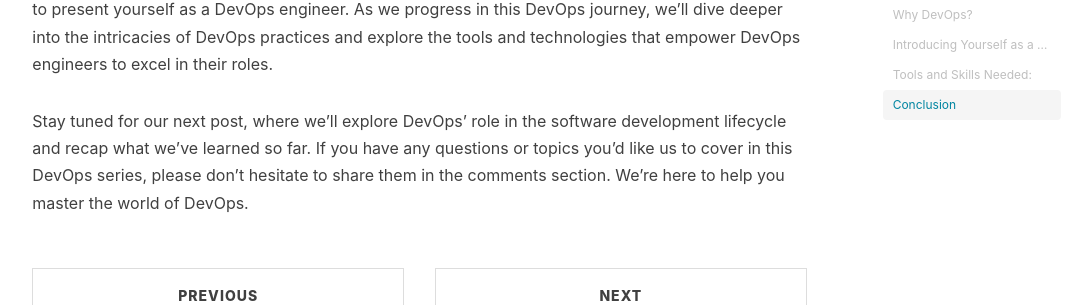
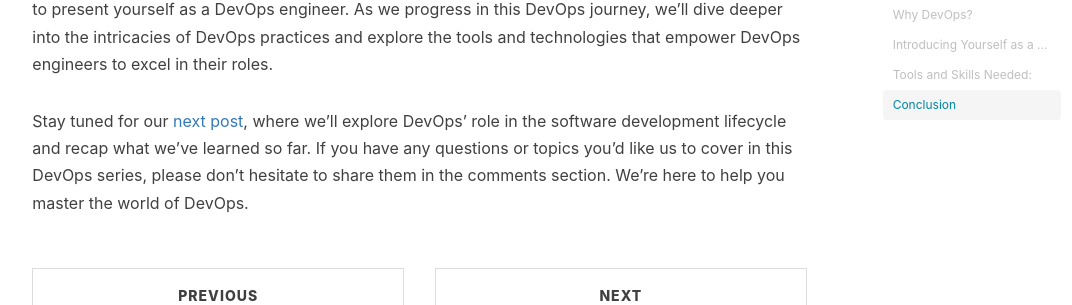
Before and after one commit to coosoti/blog, a Jekyll site: the page built from _posts/devops/2023-09-09-introduction-to-devops.md, in a window 1280 px wide and 900 px high, scrolled down 3670 px. Shown: the part 149-454 px from the top of the window, without its empty margins (196-1268 px from the left). Built offline with Jekyll 4.4.1, drawn with Linux system fonts in a browser that asks for light colours; nearby versions of some CDN libraries; comment, search, counter and statistics services are not loaded; part of the change alters nothing that is shown.

```diff
--- a/_posts/devops/2023-09-09-introduction-to-devops.md
+++ b/_posts/devops/2023-09-09-introduction-to-devops.md
@@ -87,4 +87,4 @@ DevOps is a transformative approach to software development, emphasizing collabo
 
 In this introductory blog post, we've touched on the core principles of DevOps, its purpose, and how to present yourself as a DevOps engineer. As we progress in this DevOps journey, we'll dive deeper into the intricacies of DevOps practices and explore the tools and technologies that empower DevOps engineers to excel in their roles.
 
-Stay tuned for our next post, where we'll explore DevOps' role in the software development lifecycle and recap what we've learned so far. If you have any questions or topics you'd like us to cover in this DevOps series, please don't hesitate to share them in the comments section. We're here to help you master the world of DevOps.
+Stay tuned for our [next post](https://coosoti.github.io/2023/09/13/software-development-life-cycle/), where we'll explore DevOps' role in the software development lifecycle and recap what we've learned so far. If you have any questions or topics you'd like us to cover in this DevOps series, please don't hesitate to share them in the comments section. We're here to help you master the world of DevOps.
```
